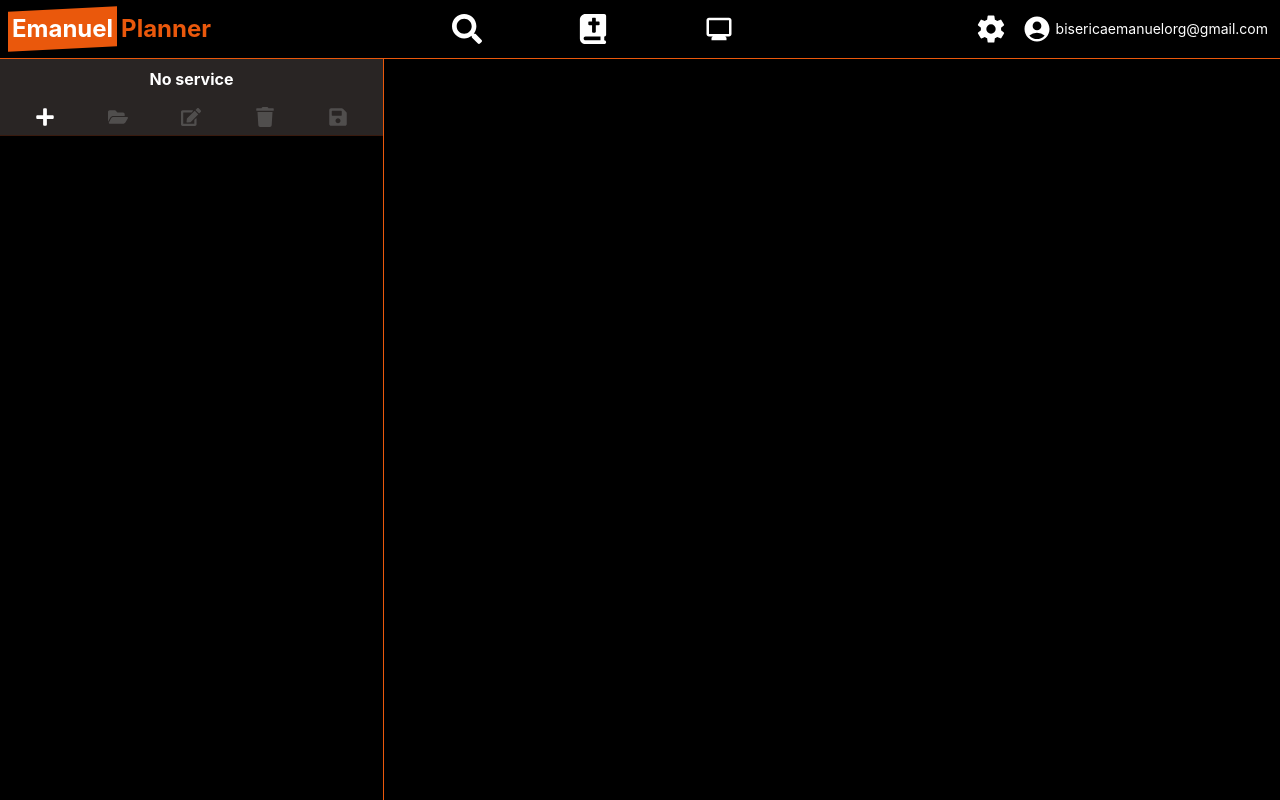
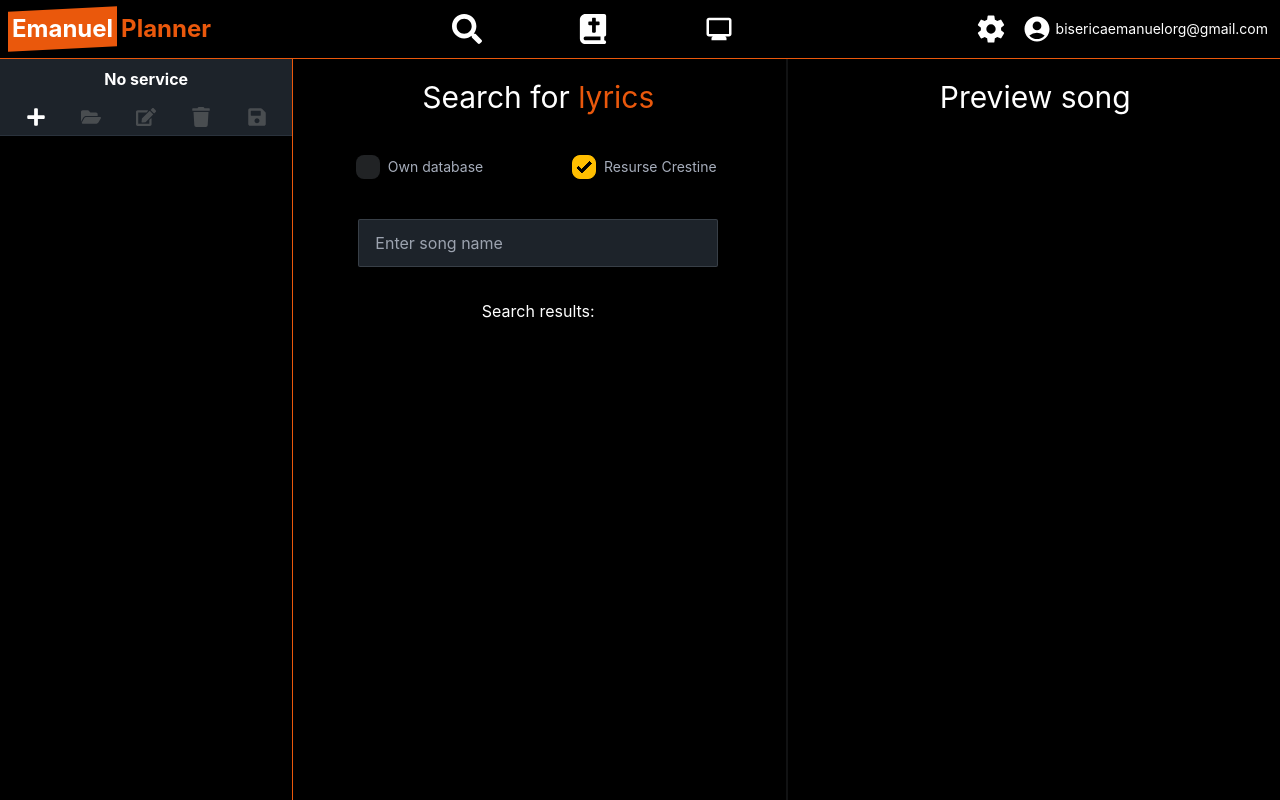
Before and after one commit to 10dnv/emn-presenter, a React (Create React App) app: page /add-item/lyrics in a window 1280 px wide. Built offline with nearby package versions, Linux system fonts and the light colour scheme.

Commit message:
added layout for add-item-lyrics

```diff
--- a/src/App.js
+++ b/src/App.js
@@ -1,13 +1,15 @@
 import './App.css';
 import { BrowserRouter, Routes, Route} from "react-router-dom";
 import Layout from './components/Layout';
-import Content from './components/Content';
+import Content from './components/Homepage';
 import Monitor from './components/Monitor';
 import Settings from './components/Settings';
 import Account from './components/Account';
 import Search from './components/Search';
 import Bible from './components/Bible';
 import AddItem from './components/AddItem';
+import Homepage from './components/Homepage';
+import AddItemLyrics from './components/AddItemLyrics';
 
 function App() {
 
@@ -18,13 +20,15 @@ function App() {
       <BrowserRouter>
           <Layout>
               <Routes>
-                <Route path="/" element={<Content />}> </Route>
+                <Route path="/" element={<Homepage />}> </Route>
                 <Route path="/monitor" element={<Monitor />}></Route>
                 <Route path="/settings" element={<Settings />}></Route>
                 <Route path="/account" element={<Account />}></Route>
                 <Route path="/search" element={<Search />}></Route>
                 <Route path="/bible" element={<Bible />}></Route>
                 <Route path="/add-item" element={<AddItem />}></Route>
+                <Route path="/add-item/lyrics" element={<AddItemLyrics/>}></Route>
+
 
               </Routes>
           </Layout>
--- a/src/components/AddItem.jsx
+++ b/src/components/AddItem.jsx
@@ -1,11 +1,16 @@
 import {React, useContext} from 'react'
 import CurrentServiceContext from '../context/ServiceContext'
 import { useNavigate } from 'react-router-dom';
+import { MdOutlineLyrics } from "react-icons/md";
+import { RiSlideshow2Fill } from "react-icons/ri";
 
 function AddItem() {
     const navigate = useNavigate();
     const {currentService, setCurrentService} = useContext(CurrentServiceContext);
 
+    function handleAddLyricsItem(){
+        navigate("/add-item/lyrics");
+      }
     // Prevent adding item if list is empty
     if(currentService.empty)
     {
@@ -20,8 +25,8 @@ function AddItem() {
         </div>
 
         <div id="header-zone" className='flex h-[50%] w-[50%] justify-center  items-center gap-16'>
-                <button className="btn btn-outline btn-warning  btn-md lg:btn-lg">Lyrics</button>
-                <button className="btn btn-outline  btn-warning  btn-md lg:btn-lg btn-disabled">Slides</button>
+                <button className="btn btn-outline btn-warning  btn-md lg:btn-lg" onClick={()=>handleAddLyricsItem()}><MdOutlineLyrics  />Lyrics</button>
+                <button className="btn btn-outline  btn-warning  btn-md lg:btn-lg btn-disabled"><RiSlideshow2Fill />Slides</button>
         </div>
     </div>
   )
--- /dev/null
+++ b/src/components/AddItemLyrics.jsx
@@ -0,0 +1,54 @@
+import React from 'react'
+
+function AddItemLyrics() {
+  return (
+    <div className='bg-black text-white w-[100%] h-full flex  px-5 '>
+
+
+        <div id='lyrics-search-container' className='w-[50%] '>
+            <div id ="content-title" className=' pt-5 flex justify-center'>
+                <h1 className='text-3xl'>Search for <span className='text-orange-600'>lyrics</span></h1>
+            </div>
+
+            <div className="flex justify-around pt-8">
+                <label className="cursor-pointer label flex gap-1">
+                    <input type="checkbox"  className="checkbox checkbox-warning" disabled title='Not supported yet'/>
+                    <span className="label-text px-1">Own database</span>
+                </label>
+
+                <label className="cursor-pointer label flex gap-1">
+                    <input type="checkbox" defaultChecked className="checkbox checkbox-warning" />
+                    <span className="label-text px-1">Resurse Crestine</span>
+                </label>
+            </div>
+
+            <div id ="search-bar" className=' pt-8 flex justify-center'>
+                <input type="text" placeholder="Enter song name" className="input input-bordered w-full max-w-[80%] rounded-sm" />
+            </div>
+
+            {/* <div className="  bg-base-100  flex justify-center mt-8 rounded-sm overflow-auto"> */}
+            <div className="    flex justify-center mt-8 rounded-sm overflow-auto">
+                <div className="justify-center flex-col">
+                    <h2 className="text-center">Search results:</h2>
+                    <ul id="search-results">
+
+                    </ul>
+
+                </div>
+            </div>
+
+        </div>
+
+        <div className="divider divider-horizontal"></div>
+
+        <div id='preview-song-container' className='w-[50%]'>
+            <div id ="content-title" className=' pt-5 flex justify-center'>
+                    <h1 className='text-3xl'>Preview song</h1>
+                </div>
+            </div>
+
+    </div>
+  )
+}
+
+export default AddItemLyrics
--- a/src/components/Content.jsx
+++ /dev/null
@@ -1,9 +0,0 @@
-import React from 'react'
-
-function Content() {
-  return (
-    <div className='bg-black text-white w-[100%]'>Content</div>
-  )
-}
-
-export default Content
--- /dev/null
+++ b/src/components/Homepage.jsx
@@ -0,0 +1,9 @@
+import React from 'react'
+
+function Homepage() {
+  return (
+    <div className='bg-black text-white w-[100%]'>HOMEPAGE</div>
+  )
+}
+
+export default Homepage
--- a/src/components/Service.jsx
+++ b/src/components/Service.jsx
@@ -96,7 +96,7 @@ function Service() {
 
   return (
     <div className='bg-black border-r border-orange-600 text-white h-[100%] w-[30%] flex flex-col '>
-        <span className='text-md font-bold  p-2 mx-auto bg-[#292524] w-[100%]  text-center '>{currentService.title}</span>
+        <span className='text-md font-bold  p-2 mx-auto bg-[#1d232a] w-[100%]  text-center '>{currentService.title}</span>
 
         <dialog id="new_service_modal" className="modal">
           <div className="modal-box flex flex-col items-center justify-between gap-2">
@@ -145,7 +145,7 @@ function Service() {
         </dialog>
 
 
-        <div id="service-buttons" className='text-md font-bold  p-2 mx-auto  w-[100%]  text-center border-b border-b-[#391a0e] flex justify-around bg-[#292524]'>
+        <div id="service-buttons" className='text-md font-bold  p-2 mx-auto  w-[100%]  text-center border-b border-b-neutral flex justify-around bg-[#1d232a]'>
             <FaPlus id="add_service" size={20} className='hover:text-orange-600' onClick={()=>handleOpenServiceModal()}/>
             <FaFolderOpen size={20} className='hover:text-orange-600 feature-disabled' />
             <FaEdit id="edit_service" size={20} className='hover:text-orange-600 feature-disabled' onClick={()=>handleEditServiceModal()}/>
@@ -159,7 +159,7 @@ function Service() {
 
 
 
-        <div id="service-items-buttons" className={!currentService.empty?"flex justify-between p-2 flex-grow-0 bg-[#292524]":"hidden"}>
+        <div id="service-items-buttons" className={!currentService.empty?"flex justify-between p-2 flex-grow-0 bg-[#1d232a] border-t border-t-neutral":"hidden"}>
                 <div className='flex items-center hover:text-green-500 cursor-pointer' onClick={handleAddServiceItem}>
                     <MdAddBox size={30}/>
                     <span> Add </span>
```
